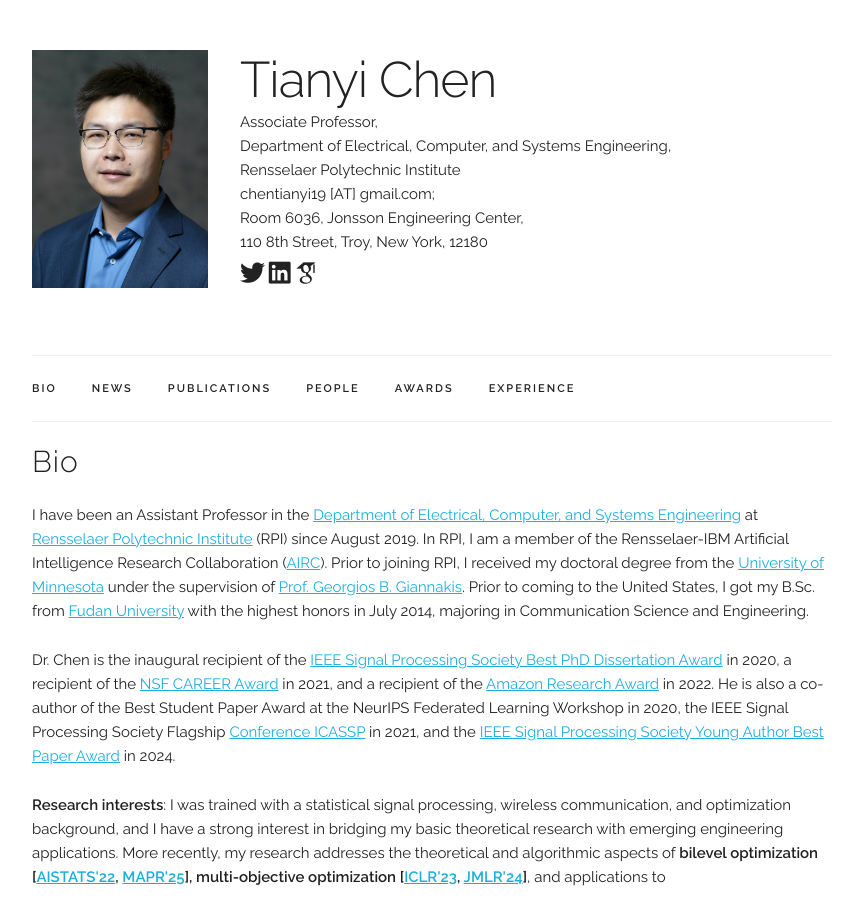
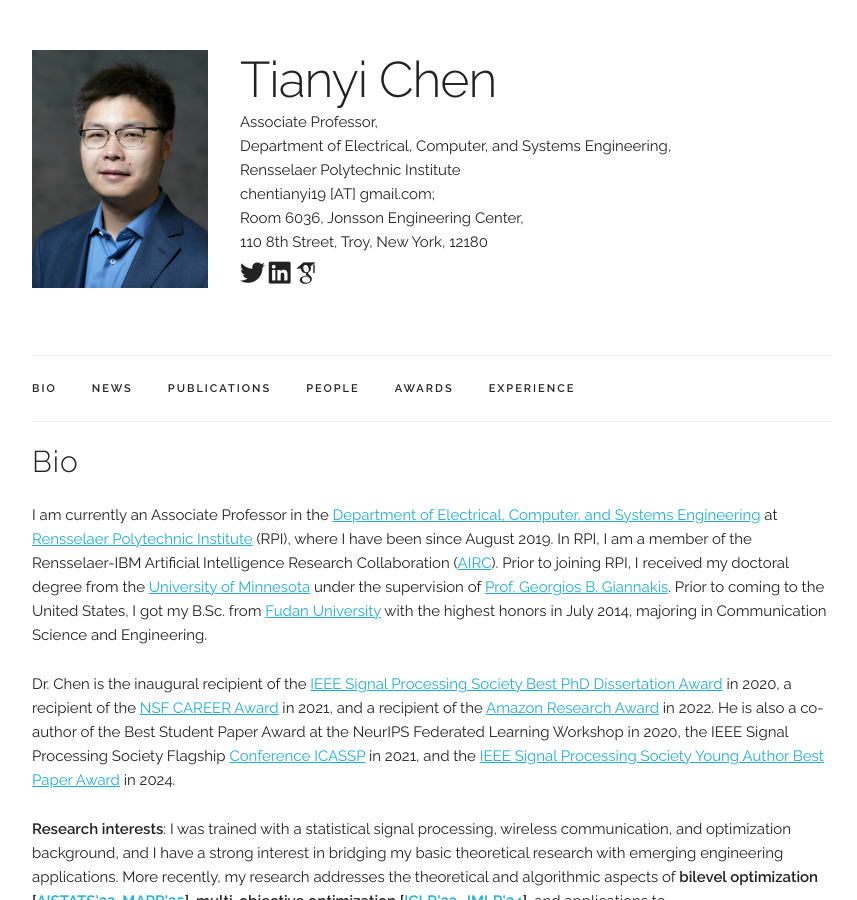
Before and after one commit to chentianyi19/chentianyi19.github.io, a Jekyll site: the page built from index.html, in a window 1280 px wide and 900 px high. Shown: the whole window, without its empty margins (208-1065 px from the left). Built offline with Jekyll 4.4.1, drawn with Linux system fonts in a browser that asks for light colours; some web fonts are replaced; comment, search, counter and statistics services are not loaded.

Commit message:
Update index.html

```diff
--- a/index.html
+++ b/index.html
@@ -7,7 +7,7 @@
 <div class="docs-section" id="bio">
   <h4>Bio</h4>
 
-  <p> I have been an Assistant Professor in the <a href="https://www.ecse.rpi.edu/">Department of Electrical, Computer, and Systems Engineering</a> at <a href="http://www.rpi.edu/">Rensselaer Polytechnic Institute</a> (RPI) since August 2019.
+  <p> I am currently an Associate Professor in the <a href="https://www.ecse.rpi.edu/">Department of Electrical, Computer, and Systems Engineering</a> at <a href="http://www.rpi.edu/">Rensselaer Polytechnic Institute</a> (RPI), where I have been since August 2019.
   In RPI, I am a member of the Rensselaer-IBM Artificial Intelligence Research Collaboration (<a href="https://airc.rpi.edu/about/join-us">AIRC</a>).
   Prior to joining RPI, I received my doctoral degree from the <a href="https://ece.umn.edu/">University of Minnesota</a> under the supervision of <a href="http://spincom.umn.edu/">Prof. Georgios B. Giannakis</a>.
   Prior to coming to the United States, I got my B.Sc. from <a href="http://www.fudan.edu.cn/en/"> Fudan University</a> with the highest honors in July 2014, majoring in Communication Science and Engineering. </p>
```
